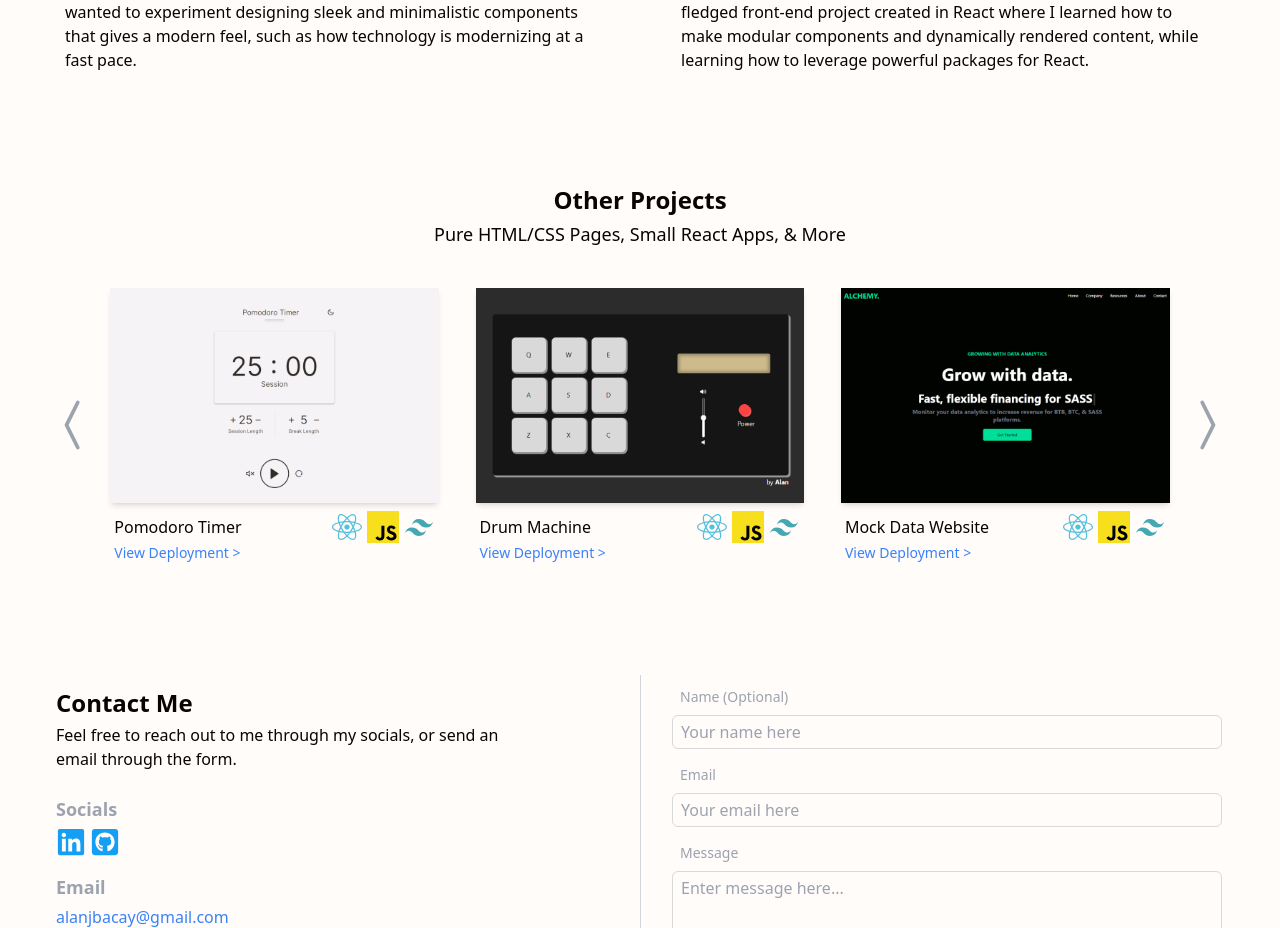
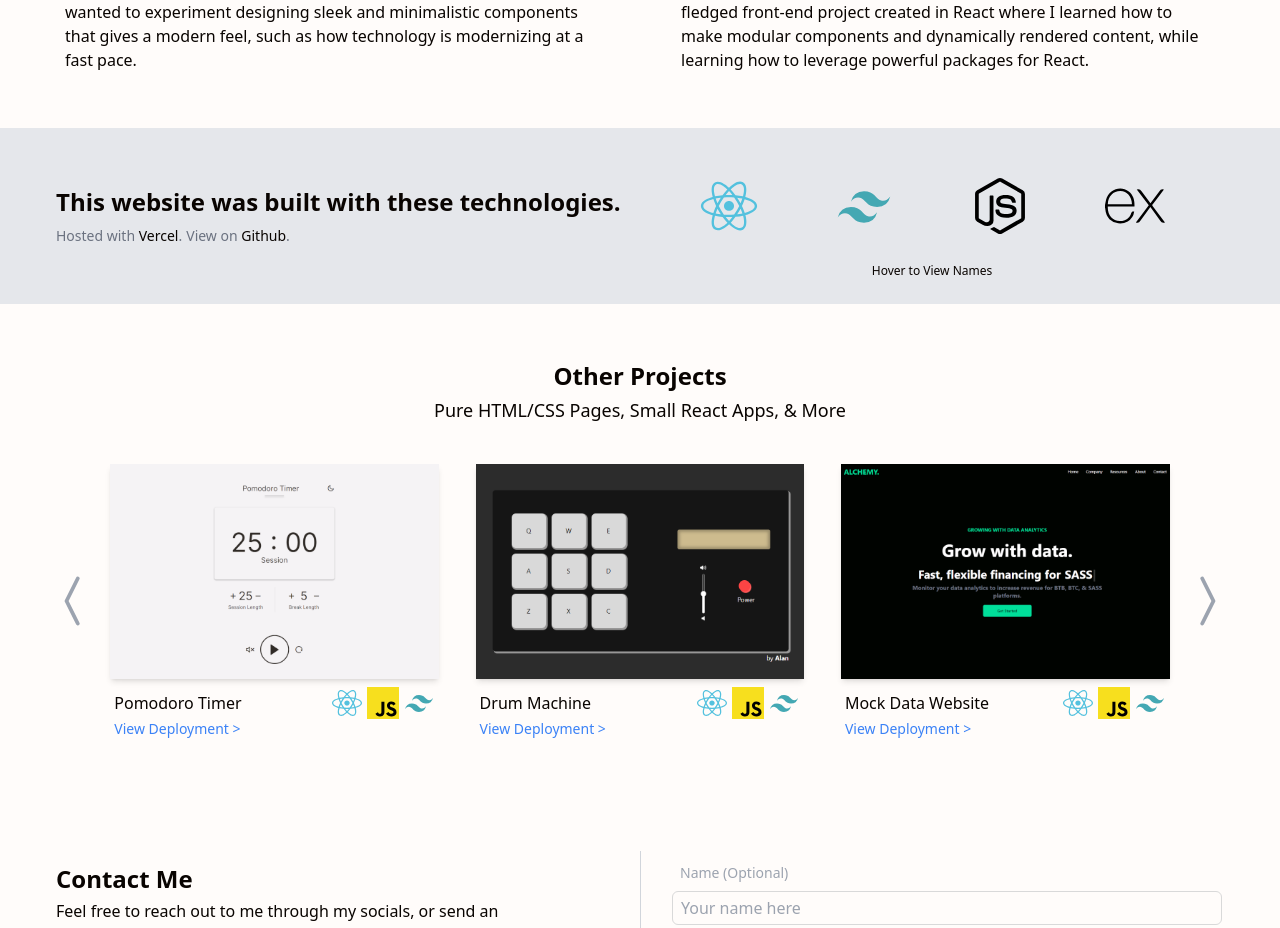
Before and after one commit to alanbacay02/personal-portfolio, a React (Create React App) app in the folder client/: page / in a window 1280 px wide. Shown: the part 1924-2852 px from the top of the page. Built offline with nearby package versions, Linux system fonts and the light colour scheme.

Commit message:
Creates a component PortfolioTechnologies to showcase technologies used to build this website and imports it to App.js

```diff
--- a/client/src/App.js
+++ b/client/src/App.js
@@ -4,7 +4,9 @@ import Footer from "./components/Footer";
 import Hero from "./components/Hero";
 import Navbar from "./components/Navbar";
 import OtherProjects from "./components/OtherProjects";
+import PortfolioTechnologies from "./components/PortfolioTechnologies";
 import Projects from "./components/Projects";
+import WhatsNext from "./components/WhatsNext";
 import { ThemeProvider } from "./ThemeContext"
 
 
@@ -16,6 +18,7 @@ function App() {
         <Hero />
         <About />
         <Projects />
+        <PortfolioTechnologies />
         <OtherProjects />
         <Contacts />
         <Footer />
--- /dev/null
+++ b/client/src/components/PortfolioTechnologies.jsx
@@ -0,0 +1,118 @@
+import React, { useState } from 'react'
+import { ExpressSvg, NodeSVG, ReactSvgIcon, TailwindSvgIcon } from '../svg-components/IconSVG'
+import {motion} from 'framer-motion'
+
+const TECH_STACK_SVG = [
+  {
+    svgComponent: <ReactSvgIcon />,
+    tailwindStyle: '',
+    iconLabel: 'ReactJS'
+  },
+  {
+    svgComponent: <TailwindSvgIcon />,
+    tailwindStyle: '',
+    iconLabel: 'Tailwind'
+  },
+  {
+    svgComponent: <NodeSVG />,
+    tailwindStyle: 'dark:fill-darkText',
+    iconLabel: 'NodeJS'
+  },
+  {
+    svgComponent: <ExpressSvg />,
+    tailwindStyle: 'dark:fill-darkText',
+    iconLabel: 'Express'
+  }
+]
+
+// Creates framer motion variant `bounceVariant` for bounce animations
+const bounceVariants = {
+  start: {
+    y: 0
+  },
+  bounce: {
+    y: [0, -6, 2, 0],
+    transition: {
+      repeat: Infinity,
+      repeatDelay: 5
+    }
+  }
+}
+
+const PortfolioTechnologies = () => {
+  const [svgIconIsHovered, setSvgIconIsHovered] = useState(false)
+
+  const hideElement = () => {
+    setSvgIconIsHovered(true)
+  }
+
+  return (
+    <div className='w-full py-12 bg-gray-200 dark:bg-slate-900 text-text dark:text-darkText'>
+      <div className='w-full max-w-[1200px] mx-auto px-4'>
+        <div className='grid md:grid-cols-2 items-center'>
+          <div className='mb-5 md:m-0 flex flex-col text-center md:text-left'>
+            <h1 className='font-bold text-xl sm:text-2xl mb-2'>This website was built with these technologies.</h1>
+            <div className='w-full flex flex-row items-center justify-center md:justify-start text-sm text-gray-500 dark:text-gray-400'>
+              <p>
+                Hosted with{' '}
+                <a
+                  href='https://vercel.com/home'
+                  target='_blank'
+                  rel='noreferrer'
+                  className='text-text dark:text-darkText hover:underline'
+                >
+                  Vercel
+                </a>
+                .
+              </p>
+              <p className='pl-1'>
+                View on{' '}
+                <a
+                  href='https://github.com/alanbacay02/personal-portfolio'
+                  target='blank'
+                  rel='noreferrer'
+                  className='text-text dark:text-darkText hover:underline'
+                >
+                  Github
+                </a>
+                .
+              </p>
+            </div>
+          </div>
+          <div className='relative'>
+            <div className='flex flex-row items-center justify-evenly gap-4'>
+              {TECH_STACK_SVG.map((item, index) => {
+                return (
+                  <div
+                    key={index}
+                    className={`group hover:cursor-pointer relative overflow-clip pb-5 w-auto h-20 ${item.tailwindStyle}`}
+                    onMouseOver={hideElement}
+                    onMouseDown={hideElement}
+                  >
+                    {item.svgComponent}
+                    <p
+                      className='absolute -bottom-5 left-0 right-0 w-fit mx-auto font-medium text-xs text-text dark:text-darkText group-hover:bottom-0 group-focus:bottom-0 transition-all duration-300'
+                    >
+                      {item.iconLabel}
+                    </p>
+                  </div>
+                )
+              })}
+            </div>
+            <motion.div
+              variants={bounceVariants}
+              initial='start'
+              animate={svgIconIsHovered ? {opacity: 0} : 'bounce'}
+              className='absolute -bottom-6 left-0 right-0 w-fit mx-auto text-xs'
+            >
+              <p className='hidden md:block'>Hover to View Names</p>
+              <p className='md:hidden'>Tap to View Names</p>
+            </motion.div>
+          </div>
+        </div>
+      </div>
+    </div>
+  )
+}
+
+export default PortfolioTechnologies
```
